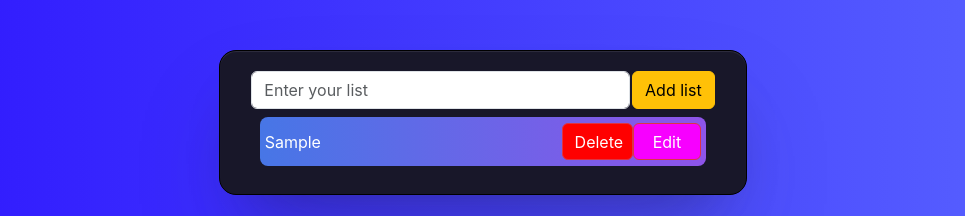
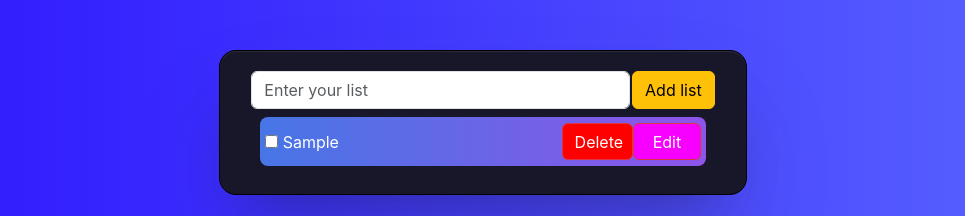
Before and after one commit to MoniruzzamanBillal/react-todo-list, a React (Create React App) app: page / in a window 1280 px wide. Both pictures are taken after typing "Sample" into the empty fields and a click on the button "Add list". Shown: the top 216 px of the page, without its empty margins (157-1122 px from the left). Built offline with nearby package versions, Linux system fonts and the light colour scheme.

Commit message:
DONE functionality with bugs

```diff
--- a/public/index.html
+++ b/public/index.html
@@ -10,6 +10,7 @@
       content="Web site created using create-react-app"
     />
     <link rel="apple-touch-icon" href="%PUBLIC_URL%/logo192.png" />
+    <link rel="icon" href="favicon.ico" />
 
     <link rel="manifest" href="%PUBLIC_URL%/manifest.json" />
 
@@ -27,7 +28,7 @@
       defer
     ></script>
 
-    <title>React App</title>
+    <title>React Todo App</title>
   </head>
   <body>
     <noscript>You need to enable JavaScript to run this app.</noscript>
--- a/src/Components/List/List.css
+++ b/src/Components/List/List.css
@@ -8,19 +8,38 @@
   display: flex;
   align-items: center;
   justify-content: space-between;
-
   background: linear-gradient(to right, #f857a6, #ff5858);
-
   background: linear-gradient(to right, #4776e6, #8e54e9);
   color: white;
   margin: 3px 0;
   padding: 6px 5px;
   cursor: pointer;
   border-radius: 8px;
+  position: relative;
+  cursor: pointer;
+}
+
+.liItems::before {
+  content: "";
+  position: absolute;
+  height: 3px;
+  width: 65%;
+  bottom: 50%;
+  left: 0%;
+  transform: scale(0);
+  border-radius: 8px;
+
+  background-color: rgb(255, 255, 255);
+}
+
+.liItems.has::before {
+  transform: scale(1) translate(0%, 50%);
 }
 
 .liItems p {
   margin: 0;
+  padding-left: 5px;
+  cursor: pointer;
 }
 
 .editForm {
--- a/src/Components/List/List.js
+++ b/src/Components/List/List.js
@@ -1,12 +1,55 @@
-import React, { useContext } from "react";
+import React, { useContext, useEffect, useState } from "react";
 import { listContext } from "../Todo/Todo";
 import "./List.css";
 
 export default function List(props) {
-  const { editText, editTodo } = useContext(listContext);
+  const { editText, editTodo, liItems, clsName, setClsName, setItems } =
+    useContext(listContext);
+
+  const [checkBox, setCheckBox] = useState(false);
+  const [has, notHas] = useState("notHas");
+
+  function setCheckFun(e) {
+    let st = e.target.checked;
+    let id = e.target.id;
+
+    setCheckBox(st);
+  }
+
+  function ajaira(id) {
+    let nl = liItems.map((ele) => {
+      if (ele.id === id) {
+        if (checkBox) {
+          ele.chk = true;
+          // ele.value = "true";
+        } else {
+          ele.chk = false;
+          // ele.value = "false";
+        }
+      }
+      return ele;
+    });
+
+    console.log(checkBox);
+    console.log(nl);
+    setItems(nl);
+
+    let a = nl.map((ele) => {
+      if (ele.id === id) {
+        if (ele.chk) {
+          notHas("notHas");
+        } else {
+          console.log("FAlse");
+          notHas("has");
+        }
+      }
+    });
+  }
+
   return (
     <>
-      <div className="liItems" key={props.id}>
+      {props.ele.chk ? (
+        <div className={`liItems  `} key={props.id}>
           {props.id === editTodo ? (
             <input
               type="text"
@@ -17,7 +60,23 @@ export default function List(props) {
               onChange={props.onEditChange}
             />
           ) : (
+            <div className="msg">
+              <input
+                className="check"
+                id={props.id}
+                chk={props.ele.chk}
+                type="checkbox"
+                checked={checkBox}
+                onChange={setCheckFun}
+                onClick={() => {
+                  ajaira(props.id);
+                }}
+              />
+
+              <label htmlFor={props.id}>
                 <p>{props.value}</p>
+              </label>
+            </div>
           )}
 
           <div className="btnGroup">
@@ -54,6 +113,72 @@ export default function List(props) {
             )}
           </div>
         </div>
+      ) : (
+        <div className={`liItems has `} key={props.id}>
+          {props.id === editTodo ? (
+            <input
+              type="text"
+              className="form-control editForm"
+              f
+              placeholder="Enter your list"
+              value={editText}
+              onChange={props.onEditChange}
+            />
+          ) : (
+            <div className="msg">
+              <input
+                className="check"
+                id={props.id}
+                chk={props.ele.chk}
+                type="checkbox"
+                checked={checkBox}
+                onChange={setCheckFun}
+                onClick={() => {
+                  ajaira(props.id);
+                }}
+              />
+
+              <label htmlFor={props.id}>
+                <p>{props.value}</p>
+              </label>
+            </div>
+          )}
+
+          <div className="btnGroup">
+            <button
+              type="button"
+              onClick={() => {
+                props.del(props.id);
+              }}
+              className="btn btn-danger delete grp"
+            >
+              Delete
+            </button>
+
+            {props.id === editTodo ? (
+              <button
+                type="button"
+                className="btn btn-danger update grp"
+                onClick={() => {
+                  props.updateEdit(editTodo);
+                }}
+              >
+                update
+              </button>
+            ) : (
+              <button
+                type="button"
+                className="btn btn-danger edit grp"
+                onClick={() => {
+                  props.editClick(props.id);
+                }}
+              >
+                Edit
+              </button>
+            )}
+          </div>
+        </div>
+      )}
     </>
   );
 }
--- a/src/Components/Todo/Todo.js
+++ b/src/Components/Todo/Todo.js
@@ -7,11 +7,8 @@ export const listContext = createContext();
 
 function getStorageItem() {
   let item = localStorage.getItem("liItems");
-
-  let items = JSON.parse(item);
-
   if (item) {
-    return items;
+    return JSON.parse(item);
   } else {
     return [];
   }
@@ -22,6 +19,7 @@ export default function Todo() {
   const [liItems, setItems] = useState(getStorageItem);
   const [editTodo, setEditTodo] = useState(null);
   const [editText, setEditText] = useState("");
+  const [clsName, setClsName] = useState("");
 
   const onchange = (e) => {
     setInputValue(e.target.value);
@@ -42,9 +40,11 @@ export default function Todo() {
       let itemsObj = {
         id: Math.random(),
         value: inputValue,
+        chk: true,
       };
 
       let prevArray = [...liItems];
+
       prevArray.push(itemsObj);
 
       prevArray.sort((a, b) => {
@@ -79,7 +79,7 @@ export default function Todo() {
 
   const updateEdit = (id) => {
     const editItem = liItems.filter((ele) => {
-      if (ele.id == id) {
+      if (ele.id === id) {
         if (
           editText === undefined ||
           editText === "" ||
@@ -114,7 +114,16 @@ export default function Todo() {
 
   return (
     <>
-      <listContext.Provider value={{ editText, editTodo }}>
+      <listContext.Provider
+        value={{
+          editText,
+          editTodo,
+          liItems,
+          clsName,
+          setItems,
+          setClsName,
+        }}
+      >
         <div className="container">
           <div className="todoContainer">
             <div className="inpField">
@@ -148,11 +157,13 @@ export default function Todo() {
                       key={ele.id}
                       id={ele.id}
                       value={ele.value}
+                      chk={ele.chk}
                       onEditChange={onEditChange}
                       updateEdit={updateEdit}
                       editClick={editClick}
                       onChange={onchange}
                       del={del}
+                      ele={ele}
                     />
                   </>
                 );
```
Also changed, not shown: src/index.js (+6 -9 lines), 1 other file (tests, documents, lock files or other folders). Lines whose indentation alone changed are shown as unchanged.
